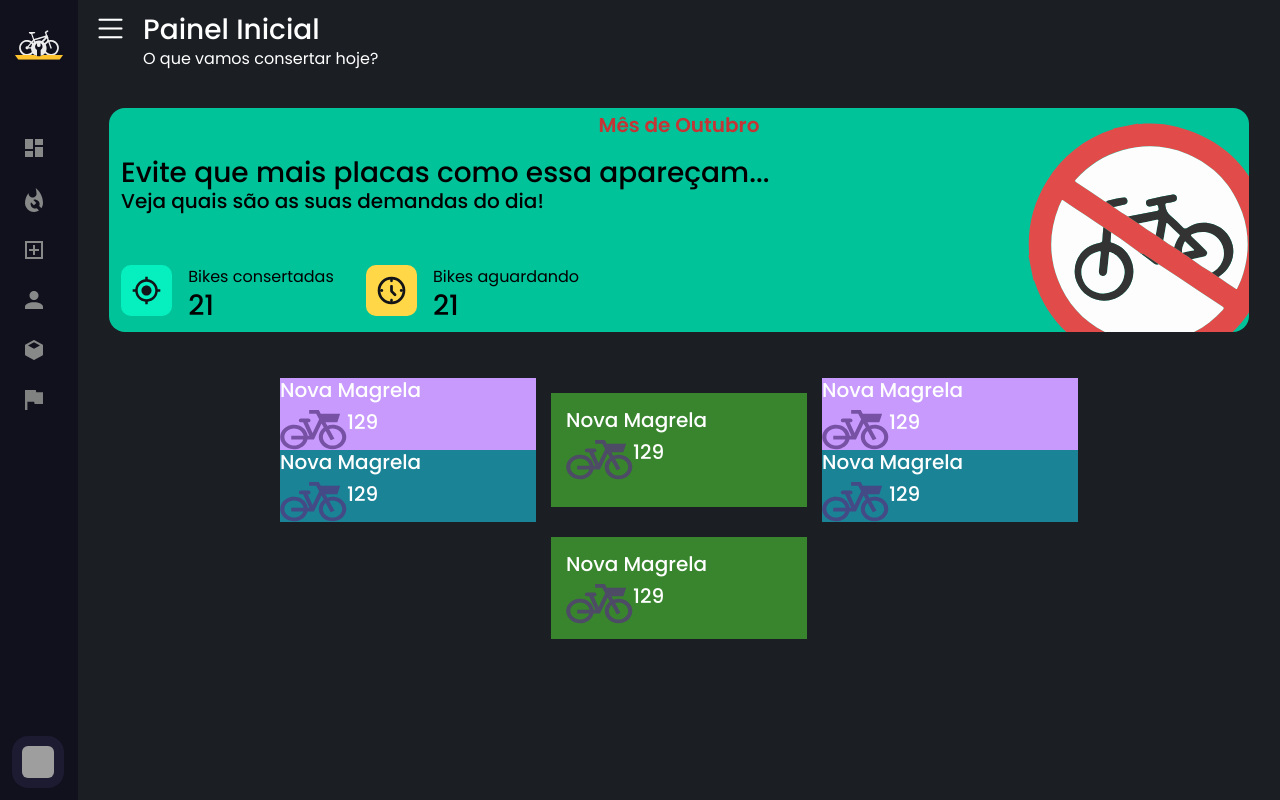
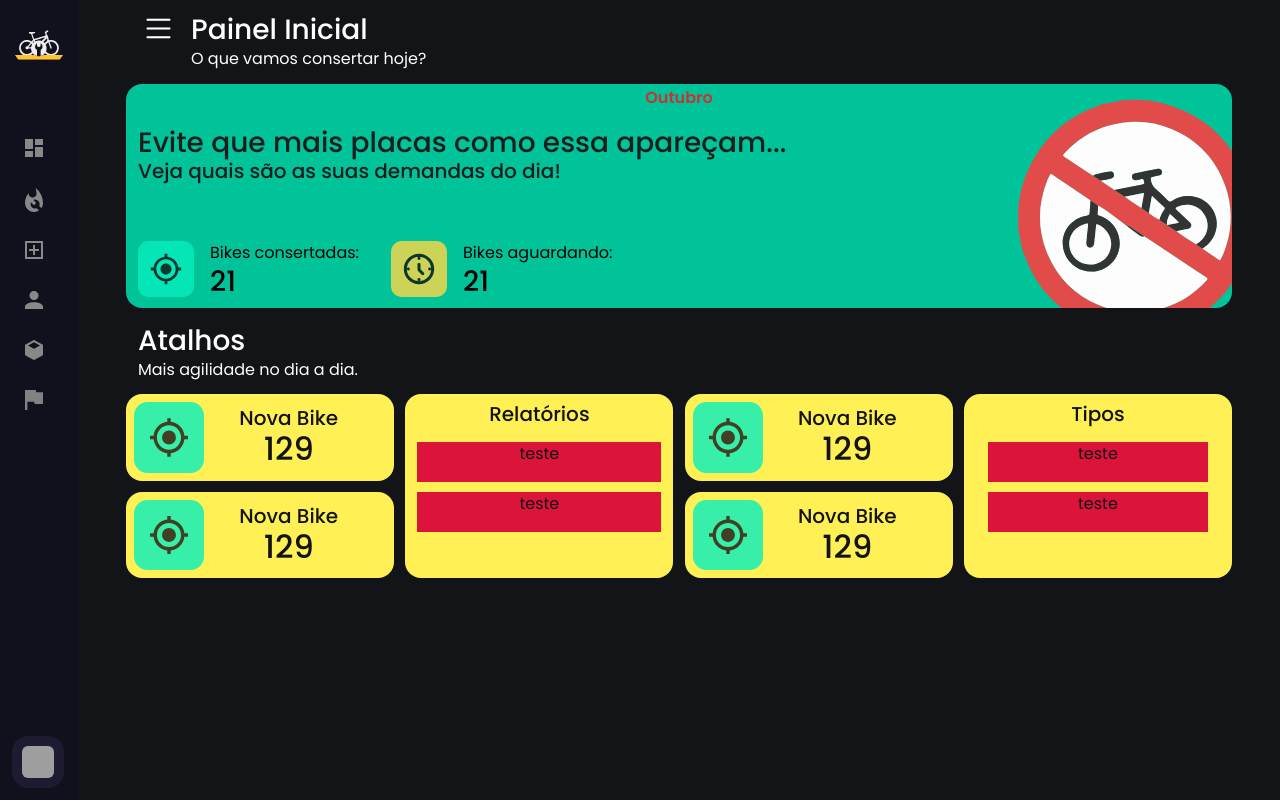
Before and after one commit to victorbrax/tavellas, a Flask app: page /home in a window 1280 px wide. Run offline with Flask 3, Linux system fonts and the light colour scheme; grey boxes are pictures that could not be loaded.

Commit message:
socorro deus

```diff
--- a/apps/admin/routes.py
+++ b/apps/admin/routes.py
@@ -5,3 +5,7 @@ admin = Blueprint('admin', __name__, static_folder="static", template_folder="te
 @admin.route('/home')
 def home_page():
     return render_template('admin/admin.html')
+
+@admin.route('/teste')
+def teste_page():
+    return render_template('admin/teste.html')
--- a/static/css/home.css
+++ b/static/css/home.css
@@ -4,6 +4,7 @@
     box-sizing: border-box;
 }
 
+/* Header */
 .header-box {
     background-image: url("/static/icons/home_page/header/bike_background.svg");
     background-repeat: no-repeat;
@@ -17,18 +18,9 @@
     justify-content: space-between;
 }
 
-.info-father {
-    gap: 2rem;
-    margin-bottom: 0.6rem;
-}
-
-.info-child {
-    gap: 1rem;
-}
-
 .header-title {
     text-align: center;
-    font-size: 20px;
+    font-size: 1.0rem;
     font-weight: 600;
     color: #c53535;
     margin-top: 0.1rem;
@@ -38,20 +30,113 @@
     margin-bottom: 0%;
     padding-top: 0;
     padding-bottom: 0;
-    color: black
+    color: rgb(29, 29, 29)
 }
 
-.dashcolumn {
-    justify-content: center;
-    padding: 15px;
-    margin: 15px;
-    border-radius: 8px;
-    overflow: hidden;
+/* Header Indicators */
+.indicators {
+    display: flex;
+    gap: 2rem;
+    margin-bottom: 0.2rem;
 }
 
-.dashcolumn .col-3 {
+.indicator {
+    display: flex;
+    gap: 1rem;
+}
+
+.indicator img {
+    height: 3.5rem;
+    opacity: 0.8;
+}
+
+.indicator-info {
+    color: black;
+    padding-bottom: 0.4rem;
+}
+
+.indicator-info h3,
+.indicator-info p {
+    margin: 0;
+}
+
+/* Shortcut Titles */
+.shortcut-titles {
+    padding-bottom: 0.8rem;
+}
+
+.shortcut-titles h3,
+.shortcut-titles span {
+    margin: 0;
+}
+
+/* Shortcuts */
+.shortcuts {
+    display: grid;
+    gap: 0.7rem;
+    grid-template-columns: 1fr 1fr 1fr 1fr;
+    grid-template-areas: "a x c y"
+                         "b x d y";
+}
+
+.shortcut {
+    text-align: center;
+    align-items: center;
+    color: rgb(19, 19, 19);
+    border-radius: 1rem;
+    padding: 0.5rem;
+}
+
+.shortcut-info {
+    display: flex;
     flex-direction: column;
-    padding: 15px;
-    margin: 15px;
-    width: 16rem;
+    margin-left: auto;
+    padding-right: 3rem;
 }
+
+.shortcut-info h5,
+.shortcut-info h2 {
+    margin: 0;
+}
+
+
+.shortcut img {
+    height: 4.4rem;
+    opacity: 0.8;
+}
+
+.sh-small {
+    display: flex;
+}
+
+.sh-list {
+    display: flex;
+    flex-direction: column;
+    margin: 1rem;
+    gap: 0.6rem;
+}
+
+.sh-line {
+    background: crimson;
+}
+
+.sh-1 {
+    background: #FFF155;
+}
+.sh-2 {
+    background: #FFF155;
+}
+.sh-3 {
+    background: #FFF155;
+    grid-area: x;
+}
+.sh-4 {
+    background: #FFF155;
+}
+.sh-5 {
+    background: #FFF155;
+}
+.sh-6 {
+    background: #FFF155;
+    grid-area: y;
+}
--- a/static/css/sidebar.css
+++ b/static/css/sidebar.css
@@ -231,7 +231,6 @@
 }
 .content-section{
   position: relative;
-  background: #1B1F24;
   height: 100vh;
   left: 260px;
   width: calc(100% - 260px);
--- /dev/null
+++ b/static/css/teste.css
@@ -0,0 +1,173 @@
+* {
+    margin: 0;
+    padding: 0;
+    box-sizing: border-box;
+}
+
+/* Header */
+.header-box {
+    background-image: url("/static/icons/home_page/header/bike_background.svg");
+    background-repeat: no-repeat;
+    background-position: 105% 5%;
+    background-size: 30%;
+    background-color: #00C39A;
+    height: 14rem;
+    border-radius: 1rem;
+    display: flex;
+    flex-direction: column;
+    justify-content: space-between;
+}
+
+.header-title {
+    text-align: center;
+    font-size: 1.0rem;
+    font-weight: 600;
+    color: #c53535;
+    margin-top: 0.1rem;
+}
+
+.header-text {
+    margin-bottom: 0;
+    padding-top: 0;
+    padding-bottom: 0;
+    color: #1d1d1d;
+}
+
+/* Header Indicators */
+.indicators {
+    display: flex;
+    gap: 2rem;
+    margin-bottom: 0.2rem;
+}
+
+.indicator {
+    display: flex;
+    gap: 1rem;
+}
+
+.indicator img {
+    height: 3.5rem;
+    opacity: 0.8;
+}
+
+.indicator-info h3,
+.indicator-info p {
+    margin: 0;
+}
+
+/* Buttons Titles */
+.buttons-titles {
+    padding-bottom: 1rem;
+}
+
+.buttons-titles h4,
+.buttons-titles p {
+    margin: 0;
+    padding: 0;
+}
+
+/* Buttons */
+.buttons-grid {
+    display: grid;
+    gap: 1rem;
+    grid-template-columns: repeat(4, 1fr);
+    grid-template-areas:
+        "a x c y"
+        "b x d y";
+}
+
+.button {
+    color: black;
+    padding: 1rem;
+    border-radius: 1rem;
+}
+
+a.button  {
+    color: #000000;
+    text-decoration: none;
+}
+
+a:hover.button {
+    color: #000000;
+    text-decoration: none;
+}
+
+.button img {
+    margin: auto;
+    opacity: 0.8;
+    filter: brightness(0.7);
+    height: 4rem;
+}
+
+.button-info {
+    display: flex;
+    flex-direction: column;
+    justify-content: flex-end;
+    margin: 0 auto;
+}
+
+.button-list {
+    font-weight: 500;
+    list-style-type: none;
+    margin: 0;
+    padding: 0;
+    align-items: center;
+}
+
+.bt-item {
+    padding: 0.6rem 0;
+    margin-bottom: 0.6rem;
+    font-size: 1.2rem;
+    border-radius: 0.5rem;
+    background: rgba(0, 0, 0, 0.185);
+}
+
+.button-list li img {
+    max-height: 2rem;
+    min-height: 1.6rem;
+    padding-right: 0.2rem;
+}
+
+.bt-more {
+    border-radius: 0.5rem;
+    padding: 0.5rem 0;
+    background: rgba(0, 0, 0, 0.185);
+    margin: auto;
+    width: 50%;
+}
+
+.anchor1 {
+    display: flex;
+    grid-area: a;
+    background: #9b4aad;
+}
+
+.anchor2 {
+    display: flex;
+    grid-area: b;
+    background: #d64949;
+}
+
+.anchor3 {
+    text-align: center;
+    grid-area: x;
+    background: #418cf5;
+}
+
+.anchor4 {
+    display: flex;
+    grid-area: c;
+    background: #61c277;
+}
+
+.anchor5 {
+    display: flex;
+    grid-area: d;
+    background: #f19442;
+}
+
+.anchor6 {
+    text-align: center;
+    grid-area: y;
+    background: #f0647e;
+}
--- a/templates/admin/admin.html
+++ b/templates/admin/admin.html
@@ -6,137 +6,117 @@
 
 {% block content %}
 <!-- Container -->
-<div class="container d-flex flex-column mt-5">
+<div class="container d-flex flex-column mt-4">
+
     <div class="row">
+        <!-- Caixa do Header -->
+        <div class="col-12 header-box mb-3">
 
-        <div class="col-12 header-box mb-3">
+            <!-- Informações Textuais -->
             <div class="row">
                 <div class="col-12">
-                    <p class="header header-title">Mês de Outubro</p>
+                    <p class="header header-title">Outubro</p>
                     <h3 class="header header-text">Evite que mais placas como essa apareçam...</h3>
                     <h5 class="header header-text">Veja quais são as suas demandas do dia!</h5>
                 </div>
             </div>
+
+            <!-- Indicadores do Mês -->
             <div class="row">
-                <div class="col-12 d-flex info-father">
+                <div class="col-12 indicators">
 
-
-                    <div class="d-flex info-child">
-                        <i>
-                            <img src="{{ url_for('static', filename='icons/home_page/header/bikes_consertadas.svg') }}"
-                                alt="Ícone de Dashboard" style="height: 3.2rem;">
-                        </i>
-
-                        <div>
-                            <p class="header-text">Bikes consertadas</p>
-                            <h3 class="header-text">21</h3>
+                    <!-- Bikes Consertadas -->
+                    <div class="indicator">
+                        <img src="{{ url_for('static', filename='icons/home_page/header/bikes_consertadas.svg') }}">
+                        <div class="indicator-info">
+                            <p>Bikes consertadas:</p>
+                            <h3>21</h3>
                         </div>
                     </div>
 
-                    <div class="d-flex info-child">
-                        <i>
-                            <img src="{{ url_for('static', filename='icons/home_page/header/bikes_aguardando.svg') }}"
-                                alt="Ícone de Dashboard" style="height: 3.2rem;">
-                        </i>
-
-                        <div>
-                            <p class="header-text">Bikes aguardando</p>
-                            <h3 class="header-text">21</h3>
+                    <!-- Bikes Aguardando -->
+                    <div class="indicator">
+                        <img src="{{ url_for('static', filename='icons/home_page/header/bikes_aguardando.svg') }}">
+                        <div class="indicator-info">
+                            <p>Bikes aguardando:</p>
+                            <h3>21</h3>
                         </div>
                     </div>
                 </div>
             </div>
+
         </div>
     </div>
 
-    <!-- Dashboard Buttons -->
-    <div class="row dashcolumn">
+    <!-- Títulos dos Atalhos -->
+    <div class="shortcut-titles">
+        <h3>Atalhos</h3>
+        <span>Mais agilidade no dia a dia.</span>
+    </div>
+    <!-- Atalhos -->
 
-        <div class="col-3 m-0 p-0">
-
-            <!-- Nova Magrela -->
-            <div class="col" style="background-color: #C89AFE;">
-                <div class="row">
-                <h5>Nova Magrela</h5>
-            </div>
-            <div class="d-flex">
-                <img src="{{ url_for('static', filename='icons/register_page/Magrela.svg') }}"
-                style="height: 2.5rem; opacity: 0.7;">
-                <h5>129</h5>
+    <!-- Nova Bike -->
+    <div class="row shortcuts">
+        <div class="shortcut sh-small sh-1">
+            <img src="{{ url_for('static', filename='icons/home_page/header/bikes_consertadas.svg') }}">
+            <div class="shortcut-info">
+                <h5>Nova Bike</h5>
+                <h2>129</h2>
             </div>
         </div>
 
-        <!-- Nova Pneu -->
-        <div class="col" style="background-color: #1a8396;">
-            <div class="row">
-                <h5>Nova Magrela</h5>
+        <div class="shortcut sh-small sh-1">
+            <img src="{{ url_for('static', filename='icons/home_page/header/bikes_consertadas.svg') }}">
+            <div class="shortcut-info">
+                <h5>Nova Bike</h5>
+                <h2>129</h2>
             </div>
-            <div class="d-flex">
-                <img src="{{ url_for('static', filename='icons/register_page/Magrela.svg') }}"
-                    style="height: 2.5rem; opacity: 0.7;">
-                <h5>129</h5>
+        </div>
+
+        <div class="shortcut sh-3">
+            <h5>Relatórios</h5>
+            <div class="sh-list">
+                <div class="row sh-line">
+                    <p>teste</p>
+                </div>
+                <div class="row sh-line">
+                    <p>teste</p>
+                </div>
+                <div class="row sh-line">
+                </div>
+            </div>
+        </div>
+
+
+        <div class="shortcut sh-small sh-4">
+            <img src="{{ url_for('static', filename='icons/home_page/header/bikes_consertadas.svg') }}">
+            <div class="shortcut-info">
+                <h5>Nova Bike</h5>
+                <h2>129</h2>
+            </div>
+        </div>
+
+        <div class="shortcut sh-small sh-5">
+            <img src="{{ url_for('static', filename='icons/home_page/header/bikes_consertadas.svg') }}">
+            <div class="shortcut-info">
+                <h5>Nova Bike</h5>
+                <h2>129</h2>
+            </div>
+        </div>
+
+        <div class="shortcut sh-6">
+            <h5>Tipos</h5>
+            <div class="sh-list">
+                <div class="sh-line">
+                    <p>teste</p>
+                </div>
+                <div class="sh-line">
+                    <p>teste</p>
+                </div>
+                <div class="sh-line">
+                </div>
             </div>
         </div>
 
     </div>
-
-        <!-- Nova Foguete -->
-        <div class="col-3" style="background-color: #38852e;">
-            <div class="row">
-                <h5>Nova Magrela</h5>
-            </div>
-            <div class="d-flex">
-                <img src="{{ url_for('static', filename='icons/register_page/Magrela.svg') }}"
-                    style="height: 2.5rem; opacity: 0.7;">
-                <h5>129</h5>
-            </div>
-        </div>
-
-        <div class="col-3 m-0 p-0">
-
-            <!-- Nova Magrela -->
-            <div class="col" style="background-color: #C89AFE;">
-                <div class="row">
-                <h5>Nova Magrela</h5>
-            </div>
-            <div class="d-flex">
-                <img src="{{ url_for('static', filename='icons/register_page/Magrela.svg') }}"
-                style="height: 2.5rem; opacity: 0.7;">
-                <h5>129</h5>
-            </div>
-        </div>
-
-        <!-- Nova Pneu -->
-        <div class="col" style="background-color: #1a8396;">
-            <div class="row">
-                <h5>Nova Magrela</h5>
-            </div>
-            <div class="d-flex">
-                <img src="{{ url_for('static', filename='icons/register_page/Magrela.svg') }}"
-                    style="height: 2.5rem; opacity: 0.7;">
-                <h5>129</h5>
-            </div>
-        </div>
-
-    </div>
-
-        <!-- Nova Foguete -->
-        <div class="col-3" style="background-color: #38852e;">
-            <div class="row">
-                <h5>Nova Magrela</h5>
-            </div>
-            <div class="d-flex">
-                <img src="{{ url_for('static', filename='icons/register_page/Magrela.svg') }}"
-                    style="height: 2.5rem; opacity: 0.7;">
-                <h5>129</h5>
-            </div>
-        </div>
-
-
-
-
-    </div>
-</div>
-
-
-{% endblock %}
+    {% endblock %}
--- a/templates/includes/base_styles.html
+++ b/templates/includes/base_styles.html
@@ -6,3 +6,7 @@
 <link rel="stylesheet" href="{{ url_for('static', filename='/css/sidebar.css') }}"/>
 <!-- Link do Bootstrap Icons -->
 <link rel="stylesheet" href="https://cdn.jsdelivr.net/npm/bootstrap-icons@1.10.5/font/bootstrap-icons.css">
+<link rel="stylesheet" href="{{ url_for('static', filename='/css/sidebar.css') }}"/>
+
+<!-- Link de Estilos de Folha de Teste -->
+<link rel="stylesheet" href="{{ url_for('static', filename='/css/teste.css') }}" id="login-link" />
--- a/templates/layouts/base.html
+++ b/templates/layouts/base.html
@@ -123,7 +123,7 @@
         </ul>
     </div>
     <!-- Conteúdo das Páginas -->
-    <section class="content-section">
+    <section class="content-section px-5">
         <div class="base-content">
             <i class="bi bi-list"></i>
             <div class="mt-3 pt-2">
```
Also changed, not shown: templates/admin/teste.html (added, +148 -0 lines), static/icons/home_page/buttons/bike.svg (added), static/icons/home_page/buttons/client.svg (added), static/icons/home_page/buttons/more.svg (added), static/icons/home_page/buttons/product.svg (added), static/icons/home_page/buttons/report.svg (added), static/icons/home_page/buttons/user.svg (added).
